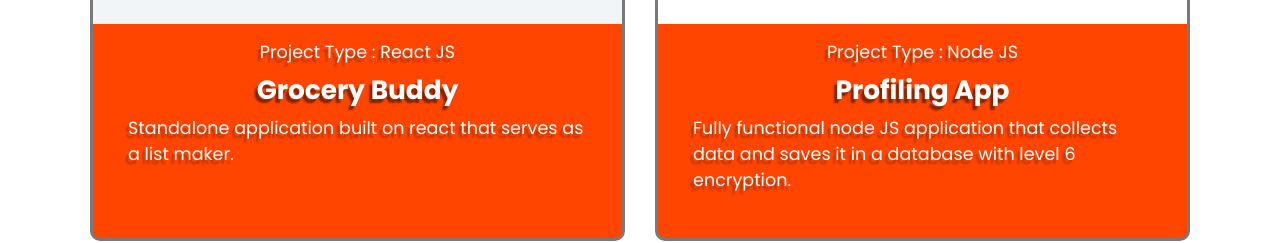
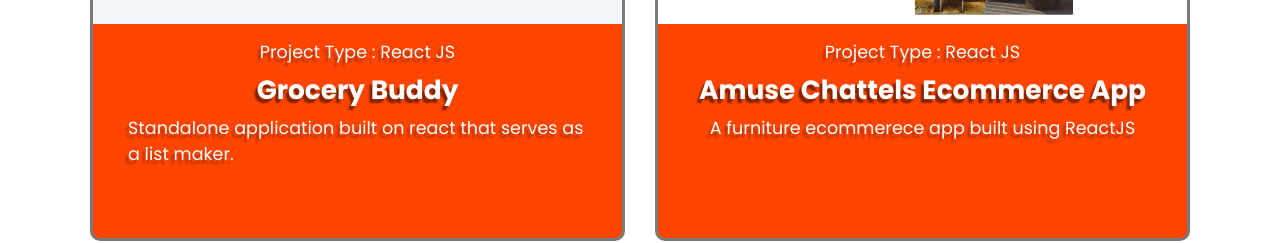
Before and after one commit to bryanmarkalcaide1996/my-portfolio, a React (Create React App) app: page / in a window 1280 px wide. Shown: the part 1577-1820 px from the top of the page. Built offline with nearby package versions, Linux system fonts and the light colour scheme.

Commit message:
added my latest ecom project to the list

```diff
--- a/src/data.js
+++ b/src/data.js
@@ -2,7 +2,7 @@
 import weatherApp from "./img/projectImg/weatherApp.png";
 import coffeeHub from "./img/projectImg/e-magazine.png";
 import newsLetter from "./img/projectImg/newsletter page.png";
-import profilingApp from "./img/projectImg/profilingApp.png";
+import ecommerceApp from "./img/projectImg/ecommerceApp.png";
 import groceryBuddy from "./img/projectImg/groceryBuddy.png";
 import pi from "./img/projectImg/pi.png";
 
@@ -54,12 +54,11 @@
   },
   {
     id: uniqueID(),
-    type: "Node JS",
-    src: profilingApp,
-    link: "https://blooming-falls-80391.herokuapp.com/",
-    title: "Profiling App",
-    description:
-      "Fully functional node JS application that collects data and saves it in a database with level 6 encryption.",
+    type: "React JS",
+    src: ecommerceApp,
+    link: "https://amuse-chattels.netlify.app/",
+    title: "Amuse Chattels Ecommerce App",
+    description: "A furniture ecommerece app built using ReactJS",
   },
   {
     id: uniqueID(),
```
Also changed, not shown: src/img/projectImg/ecommerceApp.png (added), src/img/projectImg/profilingApp.png (deleted).
